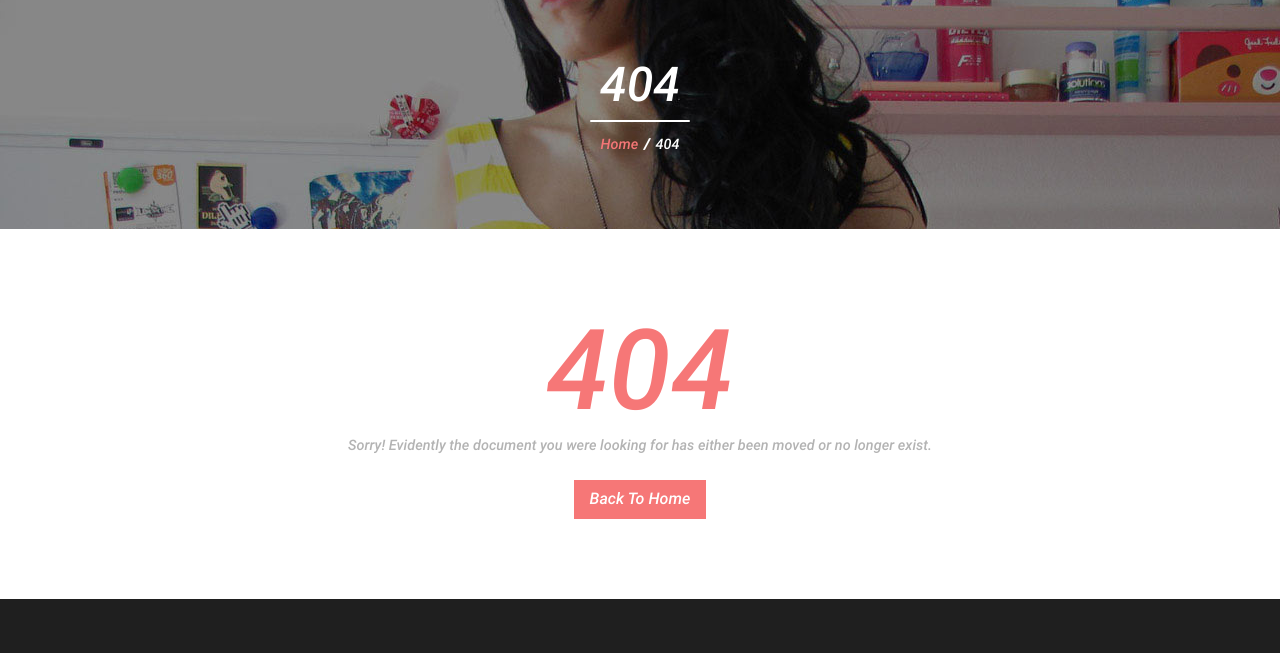
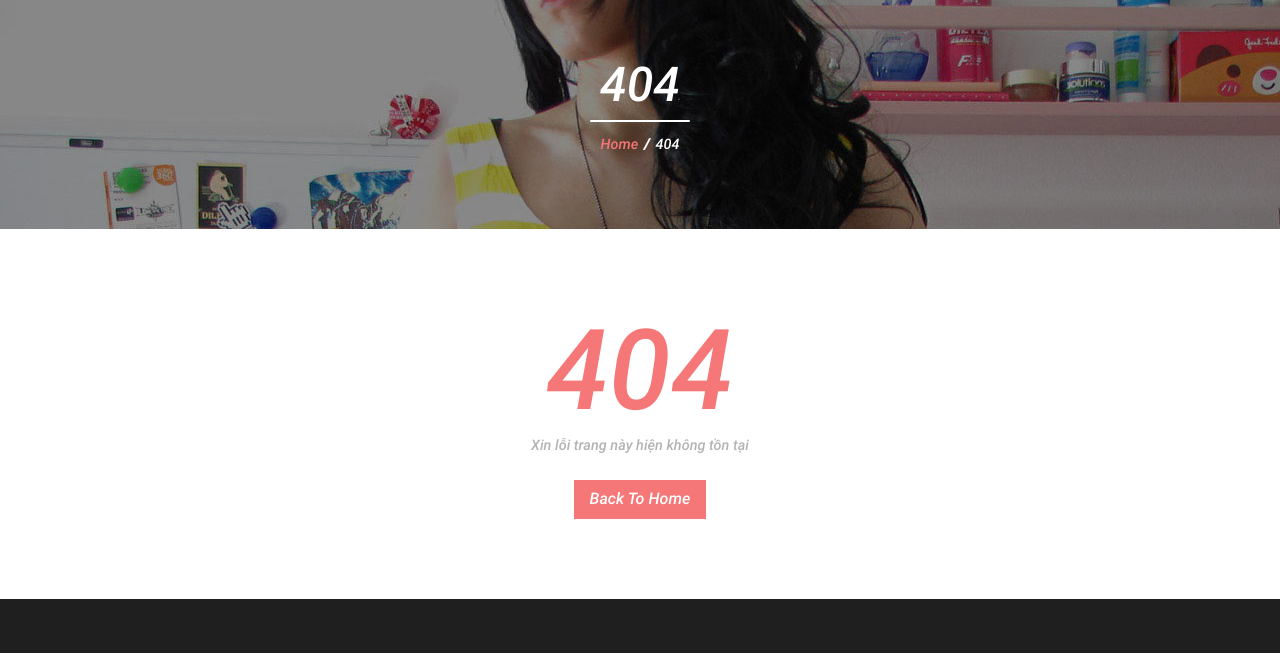
Before and after one commit to Kan2011/Tee-Clothes, a plain HTML site: page 404.html in a window 1280 px wide. Shown: the part 147-800 px from the top of the page. Drawn offline with Linux system fonts and the light colour scheme.

Commit message:
edit fix

```diff
--- a/404.html
+++ b/404.html
@@ -3,7 +3,7 @@
 <!DOCTYPE html>
 <html>
 <head>
-<title>Shopin A Ecommerce Category Flat Bootstrap Responsive Website Template | 404 :: w3layouts</title>
+<title>Lỗi</title>
 <link href="css/bootstrap.css" rel="stylesheet" type="text/css" media="all" />
 <!-- Custom Theme files -->
 <!--theme-style-->
@@ -241,7 +241,7 @@ Smartphone Compatible web template, free webdesigns for Nokia, Samsung, LG, Sony
 	<div class="container">
 		<div class="four">
 		<h3>404</h3>
-		<p>Sorry! Evidently the document you were looking for has either been moved or no longer exist.</p>
+		<p>Xin lỗi trang này hiện không tồn tại</p>
 		<a href="index.html" class="hvr-skew-backward">Back To Home</a>
 		</div>
 	</div>
```
Also changed, not shown: account.html (+1 -1 lines), checkout.html (+2 -6 lines), contact.html (+2 -7 lines).
